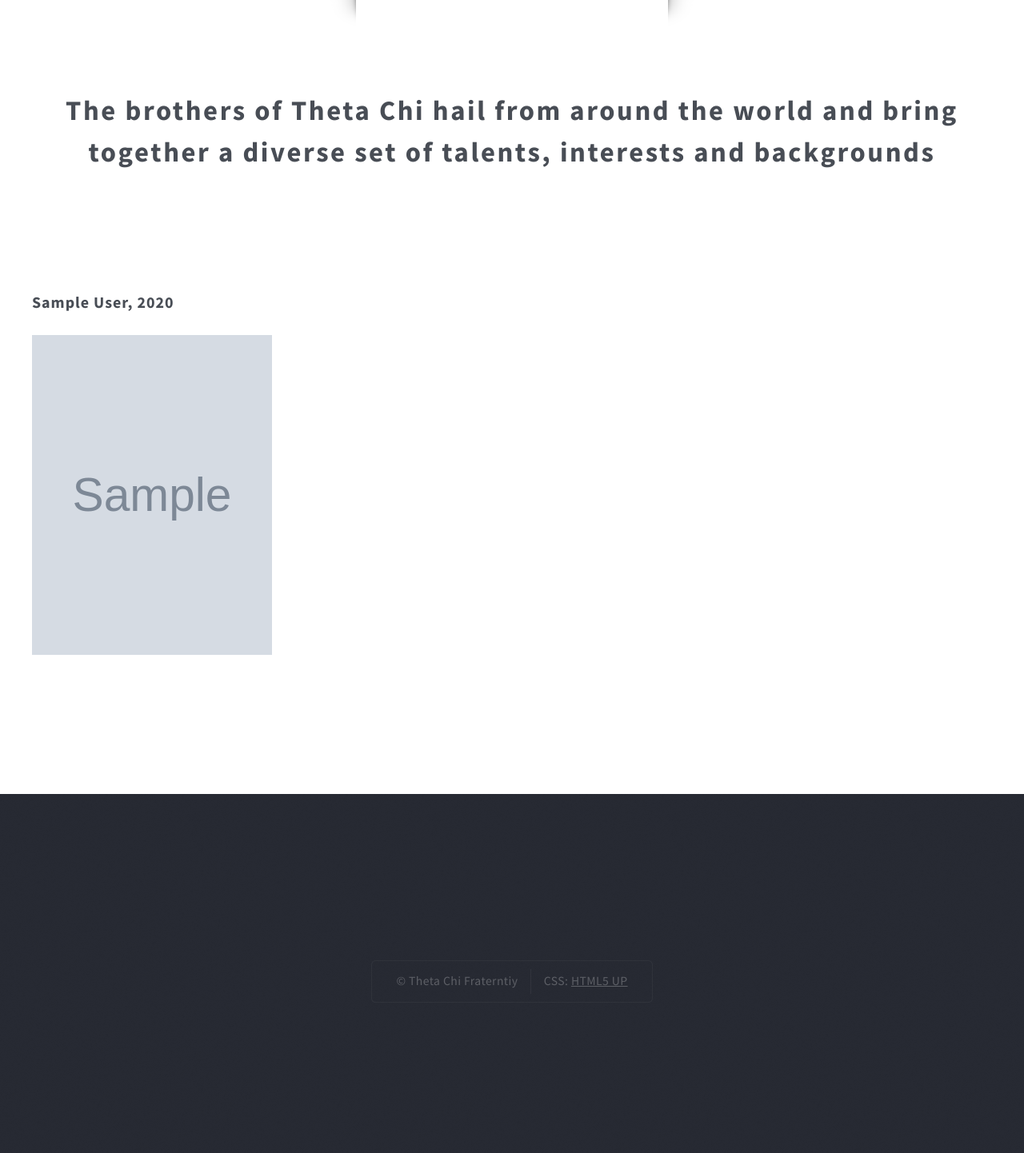
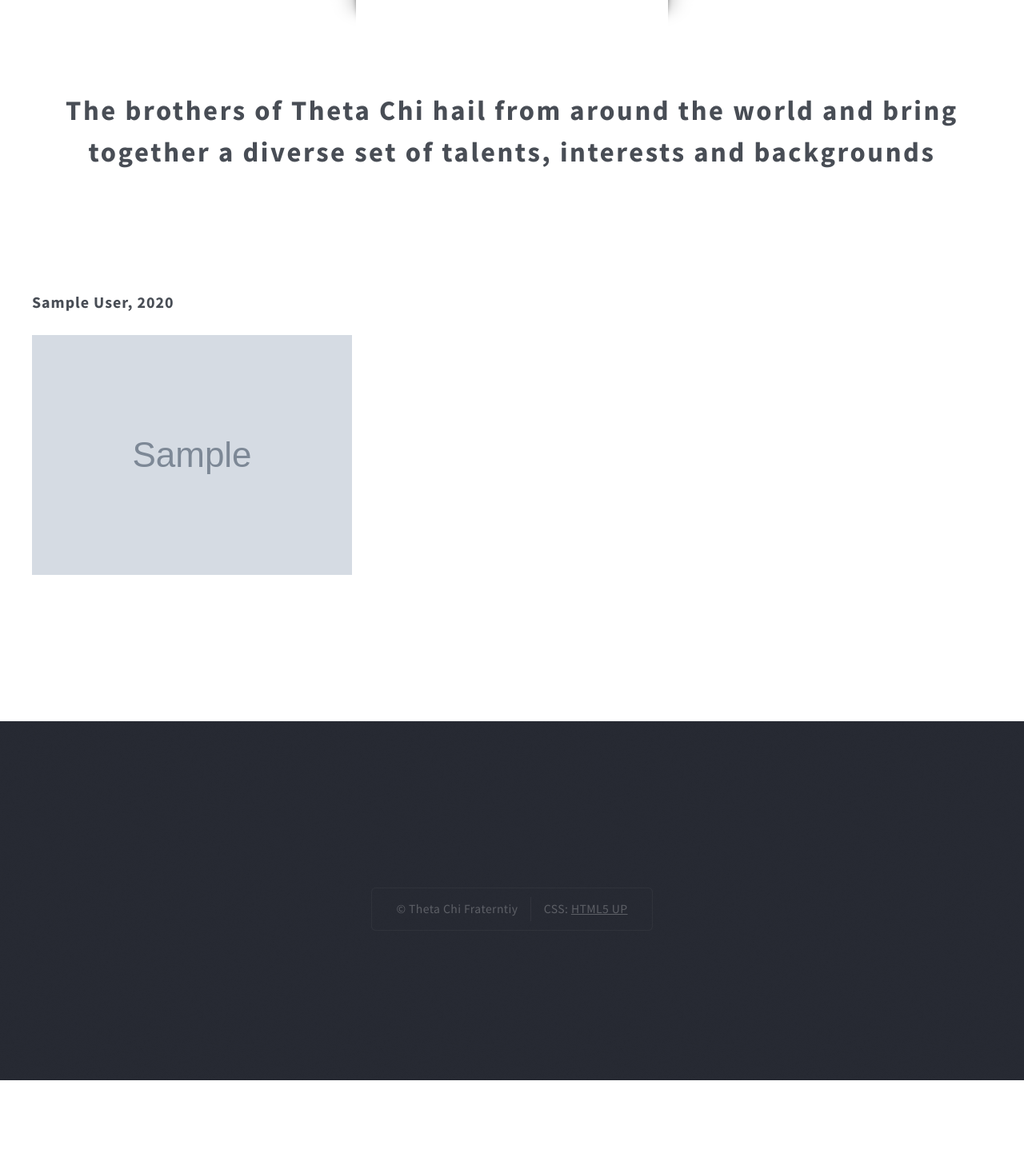
Before and after one commit to origamimagiro/OXWebsite, a Django app: page /brotherhood/ in a window 1280 px wide. Shown: the part 417-1859 px from the top of the page at 80% size. After the commit the page ends 1768 px from the top, so only its background shows below. Run offline with Django 3.2, Linux system fonts and the light colour scheme; tables that the repository leaves empty hold one stand-in row (values such as "Sample post"); grey boxes marked "Sample" are stand-in pictures.

Commit message:
Updated CSS

```diff
--- a/site/assets/css/main.css
+++ b/site/assets/css/main.css
@@ -1330,28 +1330,6 @@
 			width: 100%;
 			margin: 0 0 2em 0;
 		}
-
-		.image.featured2 {
-			display: block;
-			width: 50%;
-			margin: 0 auto;
-		}
-
-		.image.featured3 {
-			display: block;
-			width: 300px;
-			height: 400px;
-/*			display: block;
-			width: 400px;
-			height: 500px;
-		    margin-left: auto;
-		    margin-right: auto;*/
-		}
-
-		.image.fitcap{
-			max-width: 100%;
-		}
-
 
 /* Button */
 
```
